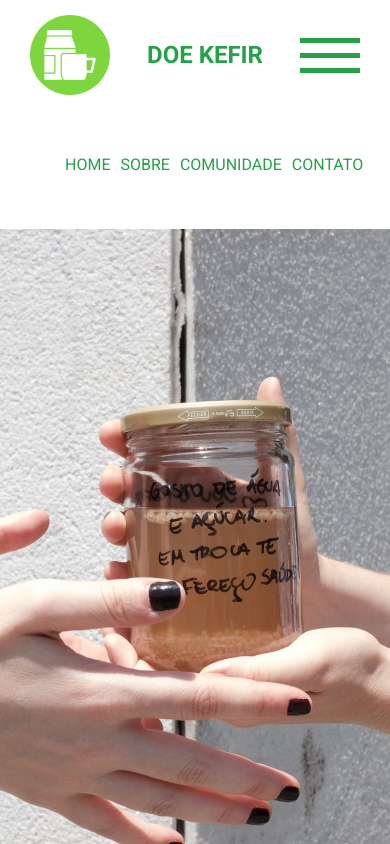
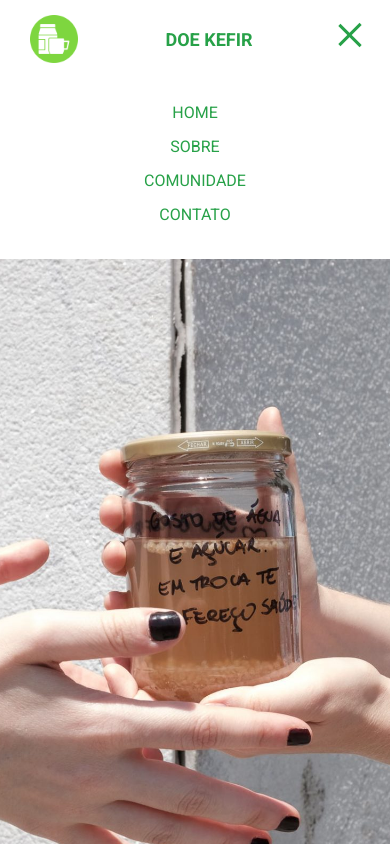
Before and after one commit to marianapequeno/recebaedoekefir, a React (Vite) app: page / in a window 390 px wide. Both pictures are taken after a click on the element 330 px from the left and 55 px from the top of the page. Shown: the top 844 px of the page. Built offline with nearby package versions, Linux system fonts and the light colour scheme.

Commit message:
Ajustes de estilo e na function do menu mobile

```diff
--- a/src/routes/components/Menu/Menu.jsx
+++ b/src/routes/components/Menu/Menu.jsx
@@ -3,9 +3,24 @@ import './menu.css'
 import image from '../../../assets/logo.png'
 
 function Menu() {
-  function handleClick(){
+  function handleClick(event){
     const menuList = document.querySelector(".menu-list-mobile");
+    const barMobile1 = document.querySelector(".bar-mobile-1");
+    const barMobile2 = document.querySelector(".bar-mobile-2");
+    const barMobile3 = document.querySelector(".bar-mobile-3");
+
     menuList.classList.toggle("inativo");
+    menuList.classList.toggle("active");
+    barMobile1.classList.toggle("active");
+    barMobile3.classList.toggle("active");
+
+    if(!menuList.classList.contains("inativo")){
+      barMobile2.style.display = "none";
+      event.currentTarget.setAttribute('aria-label', 'Fechar Menu');
+    }else{
+      barMobile2.style.display = "block";
+      event.currentTarget.setAttribute('aria-label', 'Abrir Menu');
+    }
   }
 
   return (
@@ -26,15 +41,15 @@ function Menu() {
          <img src={image} alt="Logotipo Comunidade Kefir" className="link-mobile menu-img"/>
          <p className="paragraph">Doe Kefir</p>
          <div className="menu-btn-mobile" onClick={handleClick}>
-          <span className="bar-mobile"></span>
-          <span className="bar-mobile"></span>
-          <span className="bar-mobile"></span>
+          <span className="bar-mobile bar-mobile-1"></span>
+          <span className="bar-mobile bar-mobile-2"></span>
+          <span className="bar-mobile bar-mobile-3"></span>
          </div>
          <ul className="menu-list-mobile inativo">
-          <li><Link className="link" to="/">Home</Link></li>
-          <li><Link className="link" to="/sobre">Sobre</Link></li>
-          <li><Link className="link" to="/comunidade">Comunidade</Link></li>
-          <li><Link className="link" to="/contato">Contato</Link></li>
+          <li><Link className="link mobile-link" to="/">Home</Link></li>
+          <li><Link className="link mobile-link" to="/sobre">Sobre</Link></li>
+          <li><Link className="link mobile-link" to="/comunidade">Comunidade</Link></li>
+          <li><Link className="link mobile-link" to="/contato">Contato</Link></li>
          </ul>
       </div>
     </nav>
--- a/src/routes/components/Menu/menu.css
+++ b/src/routes/components/Menu/menu.css
@@ -27,7 +27,6 @@
 }
 
 @media(max-width: 790px){
-  /* MENU MOBILE DEPOIS */
   .menu .menu-list-desktop{
     display: none;
   }
@@ -39,36 +38,58 @@
     align-items: center;
   }
   .menu-img{
-    max-width: 5rem;
+    max-width: 3rem;
     padding: 0 15px;
   }
   .menu-mobile .paragraph{
     font-weight: bold;
-    font-size: 1.5rem;
+    font-size: 1.125rem;
   }
   .menu-btn-mobile{
-    padding: 0 15px;
+    padding: 0 10px;
   }
   .bar-mobile{
     background-color: #27A148;
-    width: 60px;
-    height: 5px;
-    margin: 10px 0;
+    width: 30px;
+    height: 3px;
+    margin: 7px 0;
     display: block;
+    transition: .3s;
   }
   .menu-list-mobile{
     background-color: #ffffff;
     box-sizing: border-box;
     width: 100%;
-    padding: 50px;
+    padding: 30px 5px;
     display: flex;
-    justify-content: space-evenly;
-    gap: 10px;
+    flex-direction: column;
+    flex-wrap: wrap;
+    align-items: center;
+    gap: 15px;
     position: relative;
     top: 10px;
   }
+  /* .menu-list-mobile li{
+    padding: 5px;
+  } */
 }
 
 .inativo{
   display: none;
 }
+
+.bar-mobile-2{
+  transition: .3s;
+}
+
+.bar-mobile-1.active{
+  transition: .3s;
+  transform: rotate(135deg);
+}
+
+.bar-mobile-3.active{
+  transition: .3s;
+  transform: rotate(-135deg);
+  top: -9px;
+  position: relative;
+}
```
